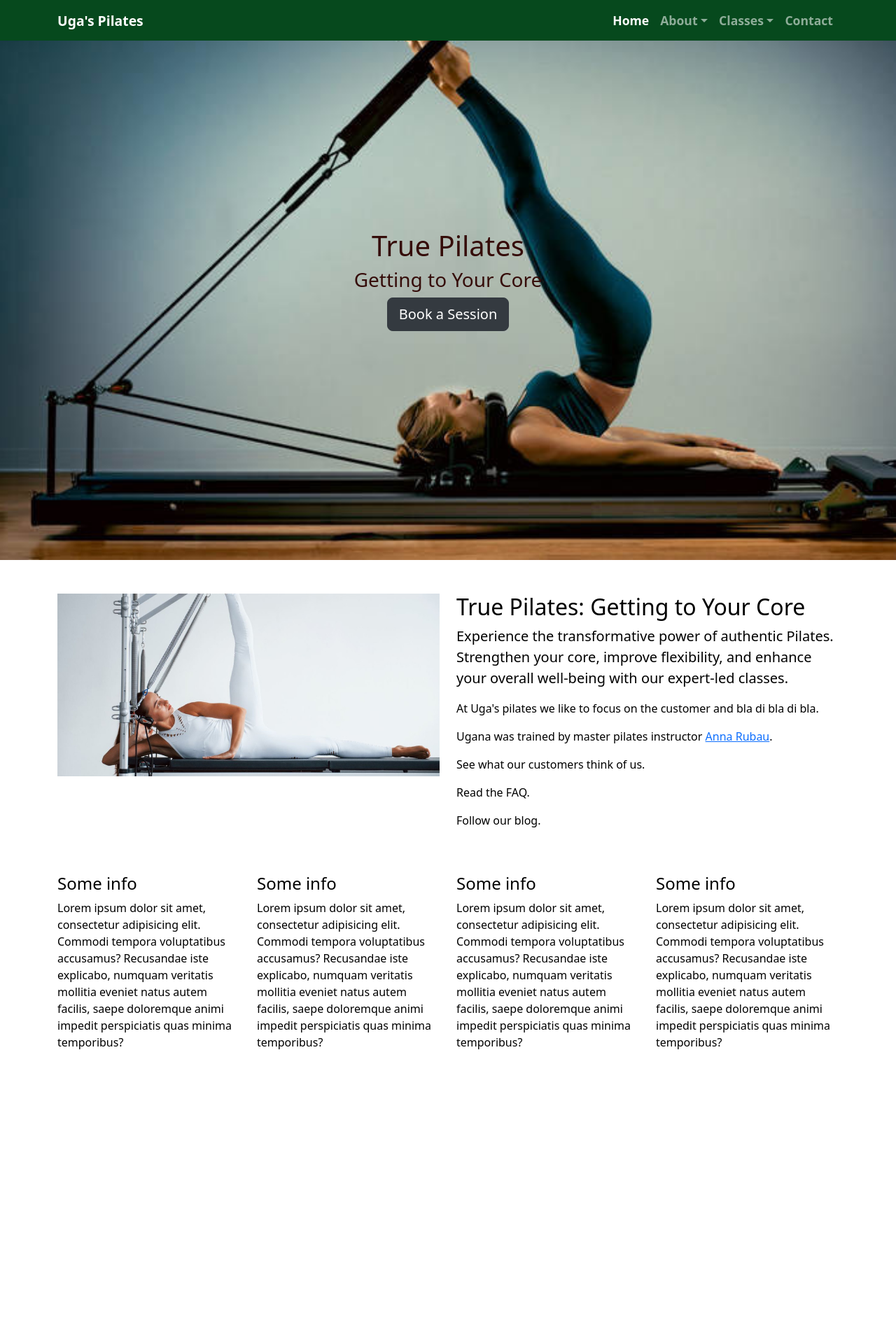
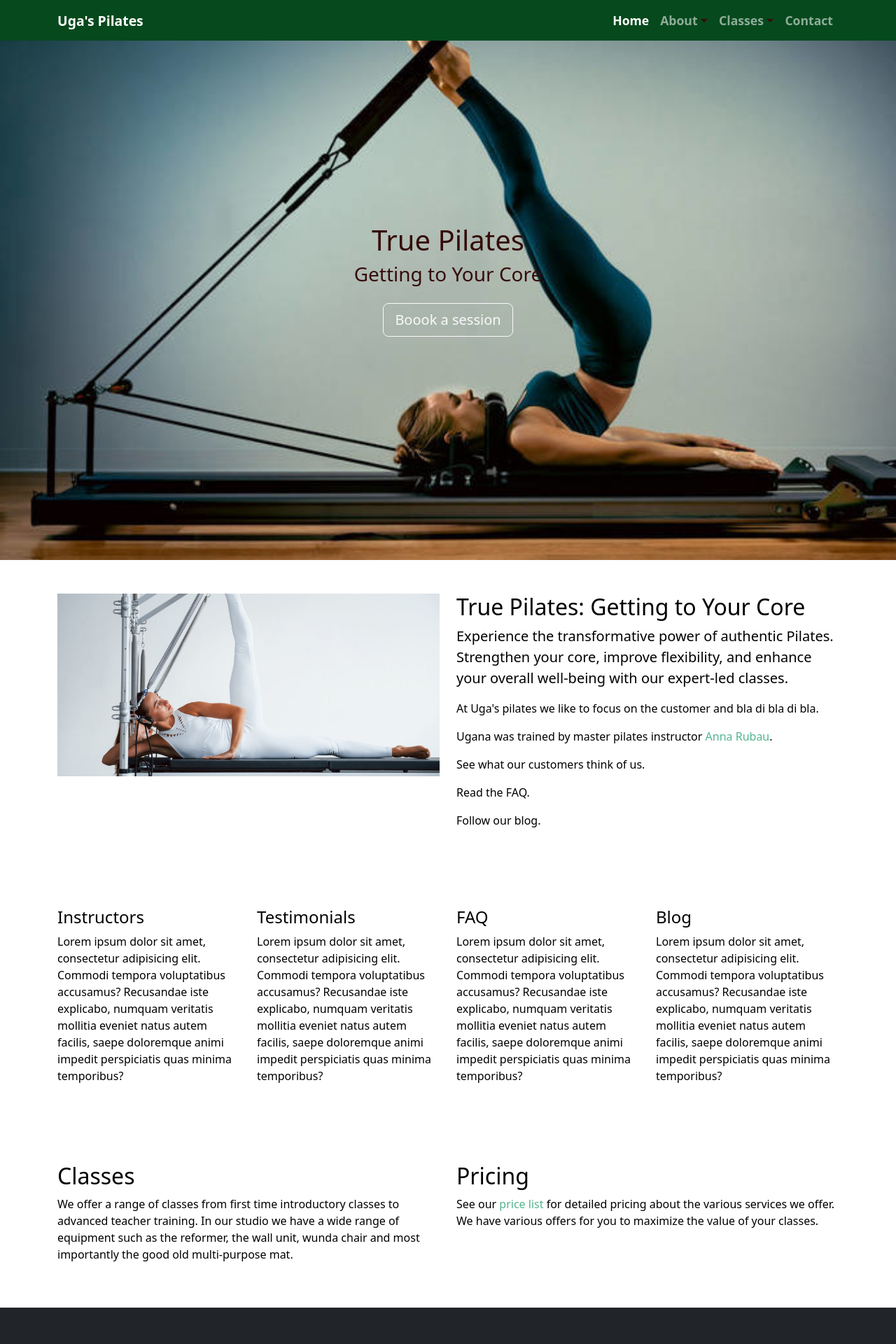
Before and after one commit to martijnnieuwland/ugas_pilates, a Django app: page / in a window 1280 px wide. Shown: the top 1920 px of the page at 70% size. Before the commit the page ends 1499 px from the top, so only its background shows below. Run offline with Django 5.2, Linux system fonts and the light colour scheme; some libraries are stand-ins or nearby versions.

Commit message:
Basic site pages

```diff
--- a/templates/home.html
+++ /dev/null
@@ -1,192 +0,0 @@
-<!DOCTYPE html>
-<html lang="en">
-
-<head>
-  {% load static %}
-  <meta charset="UTF-8">
-  <meta name="viewport" content="width=device-width, initial-scale=1.0">
-  <title>Uga's Pilates</title>
-  <link href="https://cdn.jsdelivr.net/npm/bootstrap@5.3.3/dist/css/bootstrap.min.css" rel="stylesheet"
-    integrity="sha384-QWTKZyjpPEjISv5WaRU9OFeRpok6YctnYmDr5pNlyT2bRjXh0JMhjY6hW+ALEwIH" crossorigin="anonymous">
-  <link rel="stylesheet" href="{%  static 'ugas_pilates/css/custom.css' %}">
-  <link rel="stylesheet" href="{%  static 'ugas_pilates/css/style.css' %}">
-</head>
-
-<body>
-  <nav class="navbar navbar-expand-lg navbar-dark fixed-top">
-    <div class="container">
-      <a class="navbar-brand" href="#">Uga's Pilates</a>
-      <button class="navbar-toggler" type="button" data-bs-toggle="collapse" data-bs-target="#navbarNav"
-        aria-controls="navbarNav" aria-expanded="false" aria-label="Toggle navigation">
-        <span class="navbar-toggler-icon"></span>
-      </button>
-      <div class="collapse navbar-collapse justify-content-end" id="navbarNav">
-        <ul class="navbar-nav">
-          <li class="nav-item"><a class="nav-link active" aria-current="page" href="#">Home</a></li>
-          <li class="nav-item dropdown">
-            <a class="nav-link dropdown-toggle" href="#" role="button" data-bs-toggle="dropdown"
-              aria-expanded="false">About</a>
-            <ul class="dropdown-menu">
-              <li><a class="dropdown-item" href="#">Uga's pilates</a></li>
-              <li><a class="dropdown-item" href="#">Instructors</a></li>
-              <li><a class="dropdown-item" href="#">Testimonials</a></li>
-              <li>
-                <hr class="dropdown-divider">
-              </li>
-              <li><a class="dropdown-item" href="#">FAQ</a></li>
-              <li><a class="dropdown-item" href="#">Blog</a></li>
-            </ul>
-          </li>
-          <li class="nav-item dropdown">
-            <a class="nav-link dropdown-toggle" href="#" role="button" data-bs-toggle="dropdown"
-              aria-expanded="false">Classes</a>
-            <ul class="dropdown-menu">
-              <li><a class="dropdown-item" href="#">Schedule</a></li>
-              <li><a class="dropdown-item" href="#">Pricing</a></li>
-            </ul>
-          </li>
-          <li class="nav-item"><a class="nav-link" href="#">Contact</a></li>
-        </ul>
-      </div>
-    </div>
-  </nav>
-
-  <!-- LANDING PAGE Content Start -->
-  <div id="main" class="main-content">
-    <div class="landing">
-      <h1>True Pilates</h1>
-      <h3>Getting to Your Core</h3>
-      <a href="#" class="btn btn-dark btn-lg">Book a Session</a>
-    </div>
-  </div>
-
-  <!-- ABOUT Content Start -->
-  <div id="about" class="padding main-content pt-5">
-    <div class="container">
-      <div class="row">
-        <div class="col-sm-6">
-          <img src="{% static 'ugas_pilates/images/pilates-pictures6.jpg' %}" alt="pilates-pictures4">
-        </div>
-        <div class="col-sm-6">
-          <h2 class="">True Pilates: Getting to Your Core</h2>
-          <p class="lead">Experience the transformative power of authentic Pilates. Strengthen your core, improve
-            flexibility, and enhance your overall well-being with our expert-led classes.</p>
-          <p class="">At Uga's pilates we like to focus on the customer and bla di bla di bla.</p>
-          <p class="">Ugana was trained by master pilates instructor <a href="https://www.true-pilates.be"
-              target="_blank">Anna
-              Rubau</a>.</p>
-          <p class="">See what our customers think of us.</p>
-          <p class="">Read the FAQ.</p>
-          <p class="">Follow our blog.</p>
-        </div>
-      </div>
-    </div>
-  </div>
-  <!-- ABOUT Content End -->
-
-  <!-- DETAILS Content Start -->
-  <div id="about" class="padding main-content pt-5 pb-5">
-    <div class="container">
-      <div class="row">
-        <div class="col-lg-3 col-md-3 col-sm-6 col-xs-12">
-          <h4>Some info</h4>
-          <p>Lorem ipsum dolor sit amet, consectetur adipisicing elit. Commodi tempora voluptatibus accusamus?
-            Recusandae iste explicabo, numquam veritatis mollitia eveniet natus autem facilis, saepe doloremque animi
-            impedit perspiciatis quas minima temporibus?</p>
-        </div>
-        <div class="col-lg-3 col-md-3 col-sm-6 col-xs-12">
-          <h4>Some info</h4>
-          <p>Lorem ipsum dolor sit amet, consectetur adipisicing elit. Commodi tempora voluptatibus accusamus?
-            Recusandae iste explicabo, numquam veritatis mollitia eveniet natus autem facilis, saepe doloremque animi
-            impedit perspiciatis quas minima temporibus?</p>
-        </div>
-        <div class="col-lg-3 col-md-3 col-sm-6 col-xs-12">
-          <h4>Some info</h4>
-          <p>Lorem ipsum dolor sit amet, consectetur adipisicing elit. Commodi tempora voluptatibus accusamus?
-            Recusandae iste explicabo, numquam veritatis mollitia eveniet natus autem facilis, saepe doloremque animi
-            impedit perspiciatis quas minima temporibus?</p>
-        </div>
-        <div class="col-lg-3 col-md-3 col-sm-6 col-xs-12">
-          <h4>Some info</h4>
-          <p>Lorem ipsum dolor sit amet, consectetur adipisicing elit. Commodi tempora voluptatibus accusamus?
-            Recusandae iste explicabo, numquam veritatis mollitia eveniet natus autem facilis, saepe doloremque animi
-            impedit perspiciatis quas minima temporibus?</p>
-        </div>
-      </div>
-    </div>
-  </div>
-  <!-- DETAILS Content End -->
-
-
-  <!-- IMAGES Content Start -->
-  <div id="fixed" class="position-sticky bottom-0"> <!--fixed-bottom-->
-    <div id="carouselExampleIndicators" class="carousel slide">
-      <div class="carousel-indicators">
-        <button type="button" data-bs-target="#carouselExampleIndicators" data-bs-slide-to="0" class="active"
-          aria-current="true" aria-label="Slide 1"></button>
-        <button type="button" data-bs-target="#carouselExampleIndicators" data-bs-slide-to="1"
-          aria-label="Slide 2"></button>
-        <button type="button" data-bs-target="#carouselExampleIndicators" data-bs-slide-to="2"
-          aria-label="Slide 3"></button>
-        <button type="button" data-bs-target="#carouselExampleIndicators" data-bs-slide-to="3"
-          aria-label="Slide 4"></button>
-      </div>
-      <div class="carousel-inner">
-        <div class="carousel-item">
-          <img src="{% static 'ugas_pilates/images/pilates-pictures.jpg' %}" class="d-block w-100" alt="Slide0">
-        </div>
-        <div class="carousel-item active">
-          <img src="{% static 'ugas_pilates/images/pilates-pictures4.jpg' %}" class="d-block w-100" alt="Slide1">
-        </div>
-        <div class="carousel-item">
-          <img src="{% static 'ugas_pilates/images/pilates-pictures5.jpg' %}" class="d-block w-100" alt="Slide2">
-        </div>
-        <div class="carousel-item">
-          <img src="{% static 'ugas_pilates/images/pilates-pictures6.jpg' %}" class="d-block w-100" alt="Slide3">
-        </div>
-      </div>
-      <button class="carousel-control-prev" type="button" data-bs-target="#carouselExampleIndicators"
-        data-bs-slide="prev">
-        <span class="carousel-control-prev-icon" aria-hidden="true"></span>
-        <span class="visually-hidden">Previous</span>
-      </button>
-      <button class="carousel-control-next" type="button" data-bs-target="#carouselExampleIndicators"
-        data-bs-slide="next">
-        <span class="carousel-control-next-icon" aria-hidden="true"></span>
-        <span class="visually-hidden">Next</span>
-      </button>
-    </div>
-    <!-- IMAGES Content End -->
-
-    <!-- FOOTER Content Start -->
-    <footer class="container-fluid text-center main-content">
-      <div class="row">
-        <div class="col-sm-4">
-          <h3>Contact info</h3>
-          <br>
-          <p>Address: </p>
-          <p>E-mail: </p>
-        </div>
-        <div class="col-sm-4">
-          <h3>Company details</h3>
-          <br>
-          <p>Tax ID: </p>
-          <p>VAT No: </p>
-        </div>
-        <div class="col-sm-4">
-          <h3>Other Stuff</h3>
-          <br>
-          <p>Or a logo or something</p>
-        </div>
-      </div>
-    </footer>
-    <!-- FOOTER Content End -->
-
-
-    <script src="https://cdn.jsdelivr.net/npm/bootstrap@5.3.3/dist/js/bootstrap.bundle.min.js"
-      integrity="sha384-YvpcrYf0tY3lHB60NNkmXc5s9fDVZLESaAA55NDzOxhy9GkcIdslK1eN7N6jIeHz"
-      crossorigin="anonymous"></script>
-
-</body>
-
-</html>
--- /dev/null
+++ b/templates/ugas_pilates/base.html
@@ -0,0 +1,102 @@
+<!DOCTYPE html>
+<html lang="en" data-bs-theme="dark">
+
+<head>
+  {% load static %}
+
+  <meta charset="UTF-8">
+  <meta name="viewport" content="width=device-width, initial-scale=1.0">
+
+  {% block title %}
+  <title>Uga's Pilates</title>
+  {% endblock title %}
+
+  <link href="https://cdn.jsdelivr.net/npm/bootstrap@5.3.3/dist/css/bootstrap.min.css" rel="stylesheet"
+    integrity="sha384-QWTKZyjpPEjISv5WaRU9OFeRpok6YctnYmDr5pNlyT2bRjXh0JMhjY6hW+ALEwIH" crossorigin="anonymous">
+  <link rel="stylesheet" href="{%  static 'ugas_pilates/css/custom.css' %}">
+  <link rel="stylesheet" href="{%  static 'ugas_pilates/css/style.css' %}">
+</head>
+
+<body>
+  {% block nav %}
+  <nav class="navbar navbar-expand-lg navbar-dark fixed-top">
+    <div class="container">
+      <a class="navbar-brand" href="{% url 'home' %}">Uga's Pilates</a>
+      <button class="navbar-toggler" type="button" data-bs-toggle="collapse" data-bs-target="#navbarNav"
+        aria-controls="navbarNav" aria-expanded="false" aria-label="Toggle navigation">
+        <span class="navbar-toggler-icon"></span>
+      </button>
+      <div class="collapse navbar-collapse justify-content-end" id="navbarNav">
+        <ul class="navbar-nav">
+          <li class="nav-item"><a class="nav-link active" aria-current="page" href="#">Home</a></li>
+          <li class="nav-item dropdown">
+            <a class="nav-link dropdown-toggle" href="#about" role="button" data-bs-toggle="dropdown"
+              aria-expanded="false">About</a>
+            <ul class="dropdown-menu">
+              <li><a class="dropdown-item" href="{% url 'ugas' %}">Uga's pilates</a></li>
+              <li><a class="dropdown-item" href="{% url 'instructors' %}">Instructors</a></li>
+              <li><a class="dropdown-item" href="{% url 'testimonials' %}">Testimonials</a></li>
+              <li>
+                <hr class="dropdown-divider">
+              </li>
+              <li><a class="dropdown-item" href="{% url 'faq' %}">FAQ</a></li>
+              <li><a class="dropdown-item" href="{% url 'blog' %}">Blog</a></li>
+            </ul>
+          </li>
+          <li class="nav-item dropdown">
+            <a class="nav-link dropdown-toggle" href="#" role="button" data-bs-toggle="dropdown"
+              aria-expanded="false">Classes</a>
+            <ul class="dropdown-menu">
+              <li><a class="dropdown-item" href="{% url 'schedule' %}">Schedule</a></li>
+              <li><a class="dropdown-item" href="{% url 'pricing' %}">Pricing</a></li>
+            </ul>
+          </li>
+          <li class="nav-item"><a class="nav-link" href="{% url 'contact' %}">Contact</a></li>
+        </ul>
+      </div>
+    </div>
+  </nav>
+  {% endblock nav %}
+
+
+  {% block content %}
+
+  {% endblock content %}
+
+
+  {% block footer %}
+  <!-- FOOTER Content Start -->
+  <footer class="container-fluid text-center main-content">
+    <div class="row">
+      <div class="col-sm-4">
+        <h3>Contact info</h3>
+        <br>
+        <p>Address: </p>
+        <p>E-mail: </p>
+      </div>
+      <div class="col-sm-4">
+        <h3>Company details</h3>
+        <br>
+        <p>Tax ID: </p>
+        <p>VAT No: </p>
+      </div>
+      <div class="col-sm-4">
+        <h3>Other Stuff</h3>
+        <br>
+        <p>Or a logo or something</p>
+      </div>
+    </div>
+  </footer>
+  <!-- FOOTER Content End -->
+
+
+  <script src="https://cdn.jsdelivr.net/npm/bootstrap@5.3.3/dist/js/bootstrap.bundle.min.js"
+    integrity="sha384-YvpcrYf0tY3lHB60NNkmXc5s9fDVZLESaAA55NDzOxhy9GkcIdslK1eN7N6jIeHz"
+    crossorigin="anonymous"></script>
+
+
+  {% endblock footer %}
+
+</body>
+
+</html>
--- /dev/null
+++ b/templates/ugas_pilates/home.html
@@ -0,0 +1,131 @@
+{% extends 'ugas_pilates/base.html' %}
+{% load static %}
+
+{% block content %}
+<!-- LANDING PAGE Content Start -->
+<div id="main" class="main-content">
+  <div class="landing">
+    <h1>True Pilates</h1>
+    <h3>Getting to Your Core</h3>
+    <a href="#" class="btn btn-lg btn-outline-light mt-3" role="button" data-bs-toggle="button">Boook a session</a>
+  </div>
+</div>
+
+<!-- ABOUT Content Start -->
+<div id="about" class="padding main-content pt-5 pb-5">
+  <div class="container">
+    <div class="row">
+      <div class="col-sm-6">
+        <img src="{% static 'ugas_pilates/images/pilates-pictures6.jpg' %}" alt="pilates-pictures4">
+      </div>
+      <div class="col-sm-6">
+        <h2 class="">True Pilates: Getting to Your Core</h2>
+        <p class="lead">Experience the transformative power of authentic Pilates. Strengthen your core, improve
+          flexibility, and enhance your overall well-being with our expert-led classes.</p>
+        <p class="">At Uga's pilates we like to focus on the customer and bla di bla di bla.</p>
+        <p class="">Ugana was trained by master pilates instructor <a href="https://www.true-pilates.be"
+            target="_blank">Anna
+            Rubau</a>.</p>
+        <p class="">See what our customers think of us.</p>
+        <p class="">Read the FAQ.</p>
+        <p class="">Follow our blog.</p>
+      </div>
+    </div>
+  </div>
+</div>
+<!-- ABOUT Content End -->
+
+<!-- DETAILS Content Start -->
+<div id="about" class="padding main-content pt-5 pb-5">
+  <div class="container">
+    <div class="row">
+      <div class="col-lg-3 col-md-3 col-sm-6 col-xs-12">
+        <h4>Instructors</h4>
+        <p>Lorem ipsum dolor sit amet, consectetur adipisicing elit. Commodi tempora voluptatibus accusamus?
+          Recusandae iste explicabo, numquam veritatis mollitia eveniet natus autem facilis, saepe doloremque animi
+          impedit perspiciatis quas minima temporibus?</p>
+      </div>
+      <div class="col-lg-3 col-md-3 col-sm-6 col-xs-12">
+        <h4>Testimonials</h4>
+        <p>Lorem ipsum dolor sit amet, consectetur adipisicing elit. Commodi tempora voluptatibus accusamus?
+          Recusandae iste explicabo, numquam veritatis mollitia eveniet natus autem facilis, saepe doloremque animi
+          impedit perspiciatis quas minima temporibus?</p>
+      </div>
+      <div class="col-lg-3 col-md-3 col-sm-6 col-xs-12">
+        <h4>FAQ</h4>
+        <p>Lorem ipsum dolor sit amet, consectetur adipisicing elit. Commodi tempora voluptatibus accusamus?
+          Recusandae iste explicabo, numquam veritatis mollitia eveniet natus autem facilis, saepe doloremque animi
+          impedit perspiciatis quas minima temporibus?</p>
+      </div>
+      <div class="col-lg-3 col-md-3 col-sm-6 col-xs-12">
+        <h4>Blog</h4>
+        <p>Lorem ipsum dolor sit amet, consectetur adipisicing elit. Commodi tempora voluptatibus accusamus?
+          Recusandae iste explicabo, numquam veritatis mollitia eveniet natus autem facilis, saepe doloremque animi
+          impedit perspiciatis quas minima temporibus?</p>
+      </div>
+    </div>
+  </div>
+</div>
+<!-- DETAILS Content End -->
+
+<!-- Classes Content Start -->
+<div id="about" class="padding main-content pt-5 pb-5">
+  <div class="container">
+    <div class="row">
+      <div class="col-sm-6">
+        <h2>Classes</h2>
+        <p>We offer a range of classes from first time introductory classes to advanced teacher training.
+          In our studio we have a wide range of equipment such as the reformer, the wall unit, wunda chair and most
+          importantly the good old multi-purpose mat.
+        </p>
+      </div>
+      <div class="col-sm-6">
+        <h2 class="">Pricing</h2>
+        <p>See our <a href="">price list</a> for detailed pricing about the various services we offer.
+          We have various offers for you to maximize the value of your classes.</p>
+      </div>
+    </div>
+  </div>
+</div>
+<!-- Classes Content End -->
+
+<!-- IMAGES Content Start -->
+<div id="fixed" class="position-sticky bottom-0"> <!--fixed-bottom-->
+  <div id="carouselExampleIndicators" class="carousel slide">
+    <div class="carousel-indicators">
+      <button type="button" data-bs-target="#carouselExampleIndicators" data-bs-slide-to="0" class="active"
+        aria-current="true" aria-label="Slide 1"></button>
+      <button type="button" data-bs-target="#carouselExampleIndicators" data-bs-slide-to="1"
+        aria-label="Slide 2"></button>
+      <button type="button" data-bs-target="#carouselExampleIndicators" data-bs-slide-to="2"
+        aria-label="Slide 3"></button>
+      <button type="button" data-bs-target="#carouselExampleIndicators" data-bs-slide-to="3"
+        aria-label="Slide 4"></button>
+    </div>
+    <div class="carousel-inner">
+      <div class="carousel-item">
+        <img src="{% static 'ugas_pilates/images/pilates-pictures.jpg' %}" class="d-block w-100" alt="Slide0">
+      </div>
+      <div class="carousel-item active">
+        <img src="{% static 'ugas_pilates/images/pilates-pictures4.jpg' %}" class="d-block w-100" alt="Slide1">
+      </div>
+      <div class="carousel-item">
+        <img src="{% static 'ugas_pilates/images/pilates-pictures5.jpg' %}" class="d-block w-100" alt="Slide2">
+      </div>
+      <div class="carousel-item">
+        <img src="{% static 'ugas_pilates/images/pilates-pictures6.jpg' %}" class="d-block w-100" alt="Slide3">
+      </div>
+    </div>
+    <button class="carousel-control-prev" type="button" data-bs-target="#carouselExampleIndicators"
+      data-bs-slide="prev">
+      <span class="carousel-control-prev-icon" aria-hidden="true"></span>
+      <span class="visually-hidden">Previous</span>
+    </button>
+    <button class="carousel-control-next" type="button" data-bs-target="#carouselExampleIndicators"
+      data-bs-slide="next">
+      <span class="carousel-control-next-icon" aria-hidden="true"></span>
+      <span class="visually-hidden">Next</span>
+    </button>
+  </div>
+  <!-- IMAGES Content End -->
+  {% endblock content %}
--- a/ugas_pilates/settings.py
+++ b/ugas_pilates/settings.py
@@ -39,6 +39,8 @@ INSTALLED_APPS = [
     'django.contrib.sessions',
     'django.contrib.messages',
     'django.contrib.staticfiles',
+    # Project apps
+    # 'ugas_pilates'
 ]
 
 MIDDLEWARE = [
--- a/ugas_pilates/static/ugas_pilates/css/style.css
+++ b/ugas_pilates/static/ugas_pilates/css/style.css
@@ -69,7 +69,21 @@ footer {
   color: #fff;
   background-color: #06491d;
   font-size: 0.8em;
-  position: relative;
+  position: fixed bottom;
   z-index: 2;
   /* Ensure footer stays above the carousel */
 }
+
+a {
+  color: #52b58f;
+  text-decoration: none;
+}
+
+a:hover {
+  color: #dabf95;
+  text-decoration: none;
+}
+
+a::after {
+  color: #350c09;
+}
--- a/ugas_pilates/urls.py
+++ b/ugas_pilates/urls.py
@@ -24,4 +24,12 @@ from django.urls import path
 urlpatterns = [
     path('admin/', admin.site.urls),
     path('', views.home, name='home'),
+    path('ugas/', views.ugas, name='ugas'),
+    path('instructors/', views.instructors, name='instructors'),
+    path('testimonials/', views.testimonials, name='testimonials'),
+    path('faq/', views.faq, name='faq'),
+    path('blog/', views.blog, name='blog'),
+    path('schedule/', views.schedule, name='schedule'),
+    path('pricing/', views.pricing, name='pricing'),
+    path('contact/', views.contact, name='contact'),
 ] + static(settings.STATIC_URL, document_root=settings.STATIC_ROOT)
--- a/ugas_pilates/views.py
+++ b/ugas_pilates/views.py
@@ -1,5 +1,31 @@
 from django.http import HttpRequest
 from django.shortcuts import render
 
+
+
+def blog(request):
+    return render(request, 'ugas_pilates/blog.html')
+
+def contact(request):
+    return render(request, 'ugas_pilates/contact.html')
+
+def faq(request):
+    return render(request, 'ugas_pilates/faq.html')
+
 def home(request):
-    return render(request, 'home.html')
+    return render(request, 'ugas_pilates/home.html')
+
+def instructors(request):
+    return render(request, 'ugas_pilates/instructors.html')
+
+def pricing(request):
+    return render(request, 'ugas_pilates/pricing.html')
+
+def schedule(request):
+    return render(request, 'ugas_pilates/schedule.html')
+
+def testimonials(request):
+    return render(request, 'ugas_pilates/testimonials.html')
+
+def ugas(request):
+    return render(request, 'ugas_pilates/ugas.html')
```
Also changed, not shown: templates/ugas_pilates/blog.html (added, +10 -0 lines), templates/ugas_pilates/contact.html (added, +10 -0 lines), templates/ugas_pilates/faq.html (added, +10 -0 lines), templates/ugas_pilates/instructors.html (added, +10 -0 lines), templates/ugas_pilates/pricing.html (added, +10 -0 lines), templates/ugas_pilates/schedule.html (added, +10 -0 lines), templates/ugas_pilates/testimonials.html (added, +10 -0 lines), templates/ugas_pilates/ugas.html (added, +10 -0 lines).
